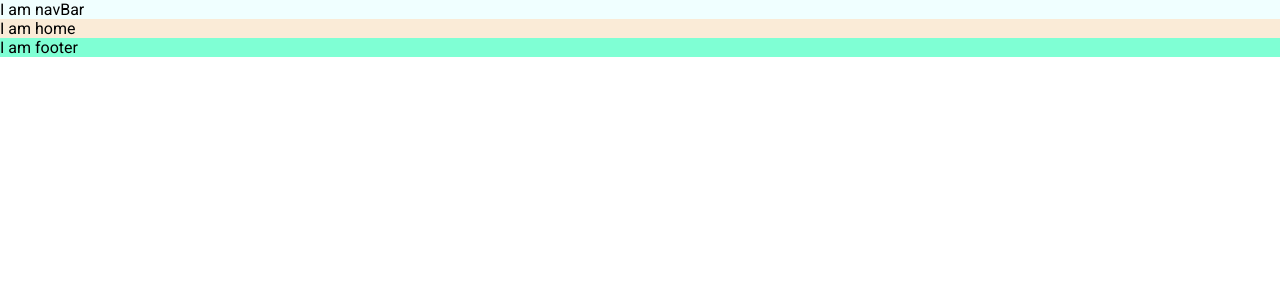
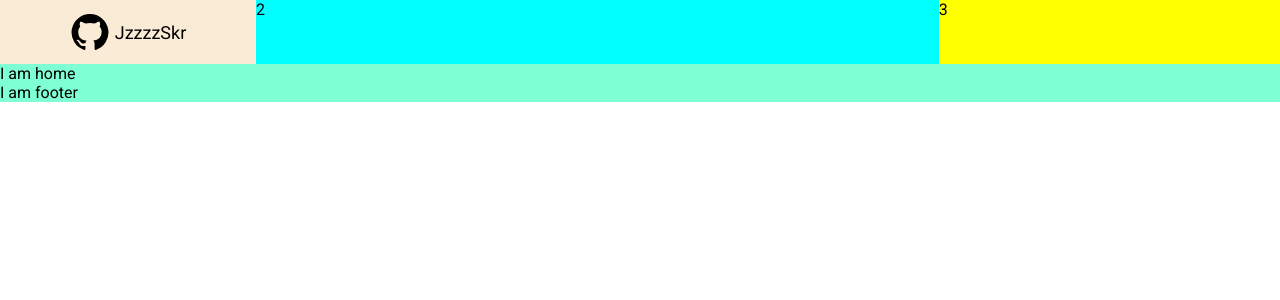
Before and after one commit to JzzzzSkr/music_generater, a Next.js app: page / in a window 1280 px wide. Shown: the top 300 px of the page. Built offline with nearby package versions, Linux system fonts and the light colour scheme.

Commit message:
导航栏左侧githup图标完成

```diff
--- a/package.json
+++ b/package.json
@@ -9,6 +9,10 @@
     "lint": "next lint"
   },
   "dependencies": {
+    "@emotion/react": "^11.13.0",
+    "@emotion/styled": "^11.13.0",
+    "@mui/icons-material": "^5.16.7",
+    "@mui/material": "^5.16.7",
     "next": "14.2.5",
     "react": "^18",
     "react-dom": "^18",
--- a/src/app/globals.css
+++ b/src/app/globals.css
@@ -95,7 +95,6 @@ body {
     rgb(var(--background-start-rgb)); */
     color: black;
     background-color: white;
-    /* font-family: ; */
 }
 
 a {
--- a/src/app/page.scss
+++ b/src/app/page.scss
@@ -1,3 +1,4 @@
-.home-wrpper{
-    background-color: antiquewhite;
+.home-wrpper {
+  margin-top: 4em;
+  background-color: aquamarine;
 }
--- a/src/components/NavBar/navbar.jsx
+++ b/src/components/NavBar/navbar.jsx
@@ -1,9 +1,21 @@
 import React from "react";
 import Link from "next/link";
 import "./navbar.scss";
+import GitHubIcon from "@mui/icons-material/GitHub";
 
 const Navbar = () => {
-  return <div className="navbar-wrappter">I am navBar</div>;
+  return (
+    <div className="navbar-wrappter">
+      <a href="https://github.com/JzzzzSkr" className="left">
+        <div className="logo">
+          <GitHubIcon className="icon"></GitHubIcon>
+          <span className="name">JzzzzSkr</span>
+        </div>
+      </a>
+      <div className="middle">2</div>
+      <div className="right">3</div>
+    </div>
+  );
 };
 
 export default Navbar;
--- a/src/components/NavBar/navbar.scss
+++ b/src/components/NavBar/navbar.scss
@@ -1,3 +1,58 @@
-.navbar-wrappter{
-    background-color: azure;
+.navbar-wrappter {
+  height: 4em;
+  background-color: antiquewhite;
+  position: fixed;
+  top: 0;
+  width: 100%;
+  z-index: 999;
+
+  display: flex;
+
+  .left {
+    flex: 1.5;
+    background-color: antiquewhite;
+
+    display: flex;
+    justify-content: center;
+    align-items: center;
+
+    .logo {
+      display: flex;
+      justify-content: center;
+      align-items: center;
+
+      //   background-color: aqua;
+
+      .icon {
+        margin-right: 5px;
+        font-size: 2.5em;
+      }
+
+      .name {
+        font-size: 18px;
+      }
+    }
+
+    .center {
+      flex: 3;
+      background-color: aqua;
+    }
+
+    .right {
+      flex: 1.5;
+      background-color: yellow;
+
+      background-color: aqua;
+    }
+  }
+
+  .middle {
+    flex: 4;
+    background-color: aqua;
+  }
+
+  .right {
+    flex: 2;
+    background-color: yellow;
+  }
 }
```
Also changed, not shown: 1 other file (tests, documents, lock files or other folders).
